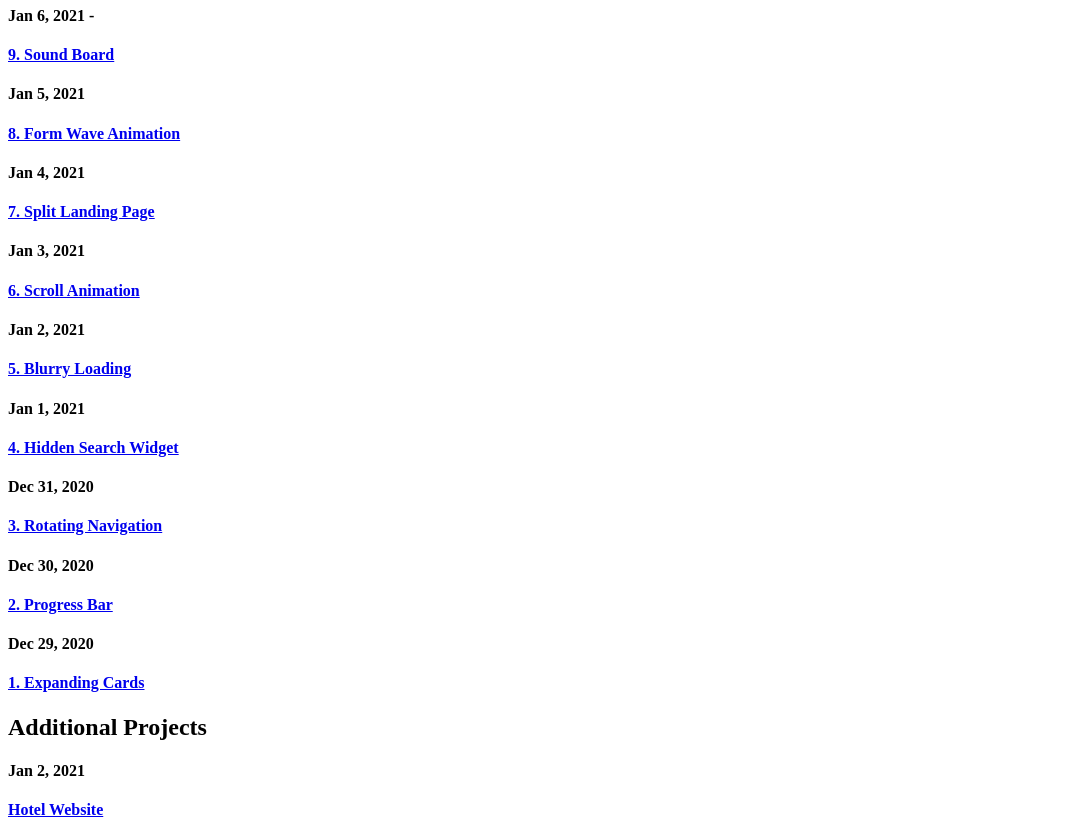
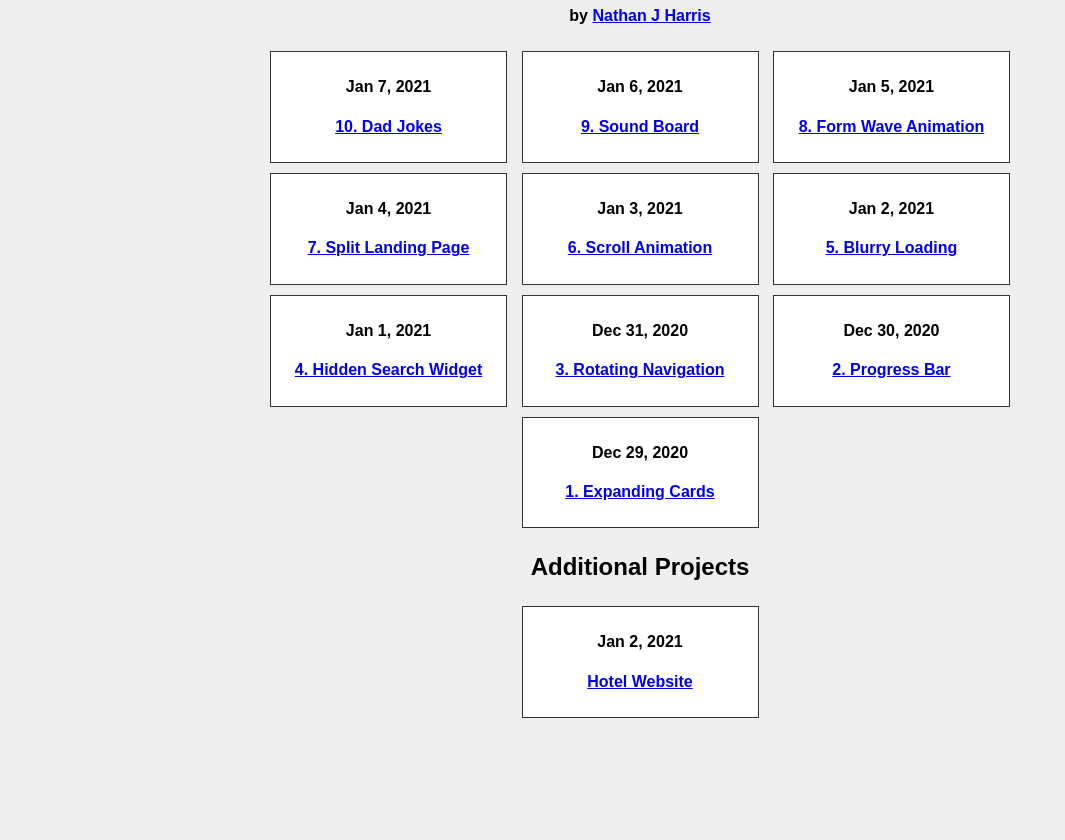
Before and after one commit to nathanjh-28/frontend_exercises, a plain HTML site: page index.html in a window 1280 px wide. Shown: the part 73-913 px from the top of the page, without its empty margins (0-1065 px from the left). After the commit the page ends 800 px from the top, so only its background shows below. Drawn offline with Linux system fonts and the light colour scheme.

Commit message:
dad joke generator complete

```diff
--- /dev/null
+++ b/dad_jokes/style.css
@@ -0,0 +1,61 @@
+@import url('https://fonts.googleapis.com/css2?family=Roboto:wght@400;700&display=swap');
+
+* {
+    box-sizing: border-box;
+}
+
+body {
+    background-color: #686de0;
+    font-family: 'Roboto', sans-serif;
+    display: flex;
+    flex-direction: column;
+    align-items: center;
+    justify-content: center;
+    height: 100vh;
+    overflow: hidden;
+    margin: 0;
+    padding: 20px;
+}
+
+.container {
+    background-color: #fff;
+    border-radius: 10px;
+    box-shadow: 0 10px 20px rgba(0,0,0,0.1), 0 6px 6px rgba(0,0,0,0.1);
+    padding: 50px 20px;
+    text-align: center;
+    max-width: 100%;
+    width: 800px;
+}
+
+h3 {
+    margin: 0;
+    opacity: 0.5;
+    letter-spacing: 2px;
+}
+
+.joke {
+    font-size: 30px;
+    letter-spacing: 1px;
+    line-height: 40px;
+    margin: 50px auto;
+    max-width: 600px;
+}
+
+.btn {
+    background-color: #9f68e0;
+    color: #fff;
+    border: 0;
+    border-radius: 10px;
+    box-shadow: 0 5px 15px rgba(0,0,0,0.1), 0 6px 6px rgba(0,0,0,0.1);
+    padding: 14px 40px;
+    font-size: 16px;
+    cursor: pointer;
+}
+
+.btn:active {
+    transform: scale(0.98);
+}
+
+.btn:focus {
+    outline: 0;
+}
--- a/index.html
+++ b/index.html
@@ -5,82 +5,136 @@
     <meta charset="UTF-8">
     <meta name="viewport" content="width=device-width, initial-scale=1.0">
     <title>Front End Practice</title>
+
+    <style>
+        body {
+            font-family: Arial, Helvetica, sans-serif;
+            box-sizing: border-box;
+            background-color: #eee;
+            text-align: center;
+            max-width: 1000px;
+            margin: 0 auto;
+        }
+
+        .box {
+            display: inline-block;
+            width: 22.5%;
+            background-color: #fff;
+            border: #333 1px solid;
+            padding: 0.5%;
+            margin: 0.5%;
+            text-align: center;
+            white-space: nowrap;
+            min-width: 200px;
+        }
+    </style>
+
 </head>
 
 <body>
+    <h1>50 projects 50 days Course - Mini Projects</h1>
+    <h4>by <a href="http://nathanjharris.com"> Nathan J Harris</a></h4>
+    <div class="box">
+        <h4>Jan 7, 2021 </h4>
+        <h4>
+            <a href="dad_jokes/index.html">
+                10. Dad Jokes
+            </a>
+        </h4>
+    </div>
 
-
-    <h1>50 projects 50 days Course - Mini Projects</h1>
-    <h4>Jan 6, 2021 - </h4>
+    <div class="box">
+        <h4>Jan 6, 2021 </h4>
         <h4>
             <a href="sound_board/index.html">
                 9. Sound Board
             </a>
         </h4>
+    </div>
 
+    <div class="box">
         <h4>Jan 5, 2021</h4>
         <h4>
             <a href="form_wave_animation/index.html">
                 8. Form Wave Animation
             </a>
         </h4>
+    </div>
 
+    <div class="box">
         <h4>Jan 4, 2021</h4>
         <h4>
             <a href="split_landing_page/index.html">
                 7. Split Landing Page
             </a>
         </h4>
+    </div>
 
+    <div class="box">
         <h4>Jan 3, 2021</h4>
         <h4>
             <a href="scroll_animation/index.html">
                 6. Scroll Animation
             </a>
         </h4>
+
+    </div>
+
+    <div class="box">
         <h4>Jan 2, 2021</h4>
         <h4>
             <a href="blurry_loading/index.html">
                 5. Blurry Loading
             </a>
         </h4>
+    </div>
 
+    <div class="box">
         <h4>Jan 1, 2021</h4>
         <h4>
             <a href="hidden_search_widget/index.html">
                 4. Hidden Search Widget
             </a>
         </h4>
+    </div>
 
+    <div class="box">
         <h4>Dec 31, 2020</h4>
         <h4>
             <a href="rotating_navigation/index.html">
                 3. Rotating Navigation
             </a>
         </h4>
+    </div>
 
+    <div class="box">
         <h4>Dec 30, 2020</h4>
         <h4>
             <a href="progress_bar/index.html">
                 2. Progress Bar
             </a>
         </h4>
+    </div>
 
+    <div class="box">
         <h4>Dec 29, 2020</h4>
         <h4>
             <a href="expanding_cards/index.html">
                 1. Expanding Cards
             </a>
         </h4>
+    </div>
 
     <h2>Additional Projects</h2>
 
+    <div class="box">
         <h4>Jan 2, 2021</h4>
         <h4>
             <a href="hotel_website/index.html">
                 Hotel Website
             </a>
         </h4>
+    </div>
 
 </body>
 
```
Also changed, not shown: dad_jokes/index.html (added, +31 -0 lines), dad_jokes/script.js (added, +34 -0 lines), readme.md. Lines whose indentation alone changed are shown as unchanged.
